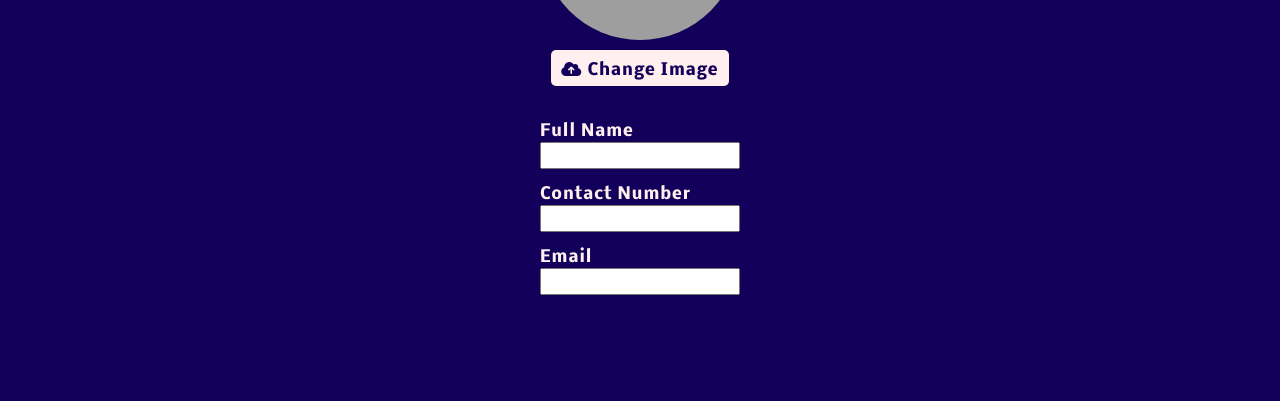
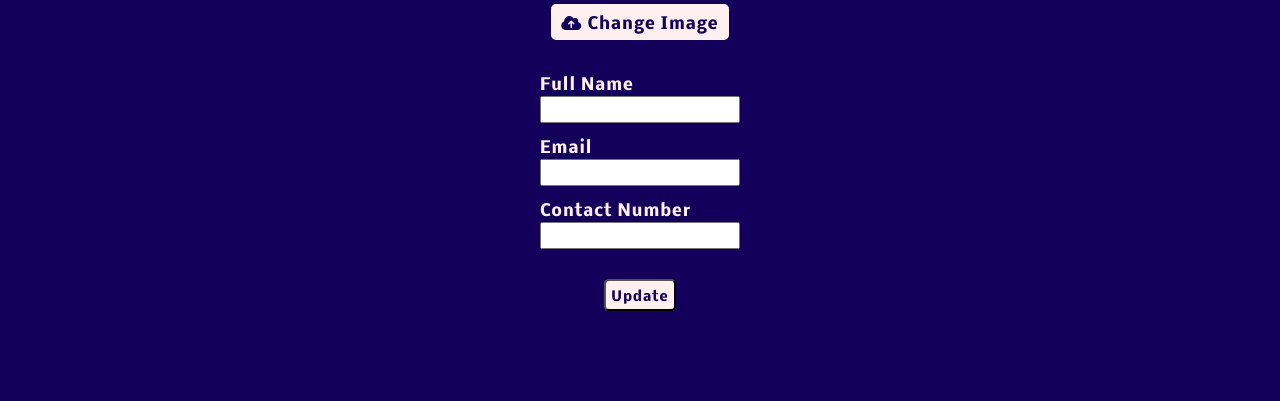
Before and after one commit to MBright90/cv-application, a React app: page / in a window 1280 px wide. Shown: the part 337-738 px from the top of the page. Built offline with nearby package versions, Linux system fonts and the light colour scheme; grey boxes are pictures that could not be loaded.

Commit message:
Add data flow for uploading account info

```diff
--- a/src/components/App.js
+++ b/src/components/App.js
@@ -17,6 +17,7 @@ export default class App extends Component {
     }
 
     this.changePageShown = this.changePageShown.bind(this)
+    this.uploadAccountInfo = this.uploadAccountInfo.bind(this)
     this.uploadAvatarChange = this.uploadAvatarChange.bind(this)
   }
 
@@ -24,11 +25,21 @@ export default class App extends Component {
     this.setState({currentPage: navChoice})
   }
 
-  uploadAvatarChange(newImage) {
-    server.saveAvatarChange(newImage)
+  updateCurrentUser() {
     this.setState({
       currentUser: server.getCurrentInfo()
     })
+  }
+
+  // You tab info retrieval functions
+  uploadAvatarChange(newImage) {
+    server.saveAvatarChange(newImage)
+    this.updateCurrentUser(0)
+  }
+
+  uploadAccountInfo(accountInfoObject) {
+    server.saveAccountInfo(accountInfoObject)
+    this.updateCurrentUser()
   }
 
   render() {
@@ -39,6 +50,7 @@ export default class App extends Component {
     else if (mainPage === 'experience') console.log('experience')
     else if (mainPage === 'education') console.log('education')
     else if (mainPage === 'you') main = <You
+      uploadAccountInfo={this.uploadAccountInfo}
       uploadAvatarChange={this.uploadAvatarChange}
       userInfo={this.state.currentUser}/>
 
--- a/src/components/You.js
+++ b/src/components/You.js
@@ -18,35 +18,99 @@ const AccountInput = (props) => {
   )
 }
 
+class SaveInfoButton extends Component {
+  constructor(props) {
+    super(props)
+
+    this.state = {
+      currentMessage: '',
+    }
+
+    this.notifySave = this.notifySave.bind(this)
+  }
+
+  #clearNotification = () => {
+    // Clear the success notification after three seconds
+    this.timerID = setTimeout(() => {
+      this.setState({
+        currentMessage: ''
+      })
+    }, 3000)
+  }
+
+  notifySave = (message) => {
+    this.setState({
+      currentMessage: message
+    })
+    this.#clearNotification()
+  }
+
+  collectFormData = (e) => {
+    // Retrieve all inputs in the account info container and return an object of values to
+    // the App component
+    e.preventDefault()
+    const inputArr = [...e.target.parentNode.parentNode.querySelectorAll('input[type=text]')]
+    const inputValues = inputArr.map((inputField) => inputField.value)
+    this.props.uploadAccountInfo({
+      name: inputValues[0],
+      email: inputValues[1],
+      contactNumber: inputValues[2],
+    })
+  }
+
+  render() {
+    return (
+      <div className="save-button-container">
+        <button
+          className="save-button"
+          type="submit"
+          onClick={(e) => {
+            this.collectFormData(e)
+            this.notifySave('Update Successful')
+          }}
+        >Update</button>
+        <p>{this.state.currentMessage}</p>
+      </div>
+    )
+  }
+}
+
+SaveInfoButton.propTypes = {
+  uploadAccountInfo: PropTypes.func
+}
+
 AccountInput.propTypes = {
   inputName: PropTypes.string,
   labelText: PropTypes.string,
 }
 
-const AccountInfo = () => {
+const AccountInfo = (props) => {
   return (
-    <div className="account-info-overview">
+    <form className="account-info-overview">
       <AccountInput
         inputName="account-input-name"
         labelText="Full Name "
       />
       <AccountInput
+        inputName="account-input-email"
+        labelText="Email "
+      />
+      <AccountInput
         inputName="account-input-number"
         labelText="Contact Number "
       />
-      <AccountInput
-        inputName="account-input-email"
-        labelText="Email "
+      <SaveInfoButton
+        uploadAccountInfo={props.uploadAccountInfo}
       />
-    </div>
+    </form>
   )
 }
 
+AccountInfo.propTypes = {
+  uploadAccountInfo: PropTypes.func
+}
+
 const AccountAvatar = (props) => {
-  // TODO: create function to pass uploaded image back to server
-
-
-
   return (
     <div className="avatar-edit-overview">
       <Avatar imgSource={props.imgSource}/>
@@ -76,7 +140,7 @@ export default class You extends Component {
   }
 
   handleAvatarUpload(e) {
-    this.props.uploadAvatarChange(e.target.files[0])
+    this.props.uploadAvatarChange(URL.createObjectURL(e.target.files[0]))
   }
 
   render() {
@@ -86,7 +150,8 @@ export default class You extends Component {
           <AccountAvatar
             imgSource={this.props.userInfo.avatarImg}
             handleAvatarUpload={this.handleAvatarUpload}/>
-          <AccountInfo />
+          <AccountInfo
+            uploadAccountInfo={this.props.uploadAccountInfo}/>
         </div>
       </main>
     )
@@ -94,6 +159,7 @@ export default class You extends Component {
 }
 
 You.propTypes = {
+  uploadAccountInfo: PropTypes.func,
   uploadAvatarChange: PropTypes.func,
   userInfo: PropTypes.object,
 }
```
